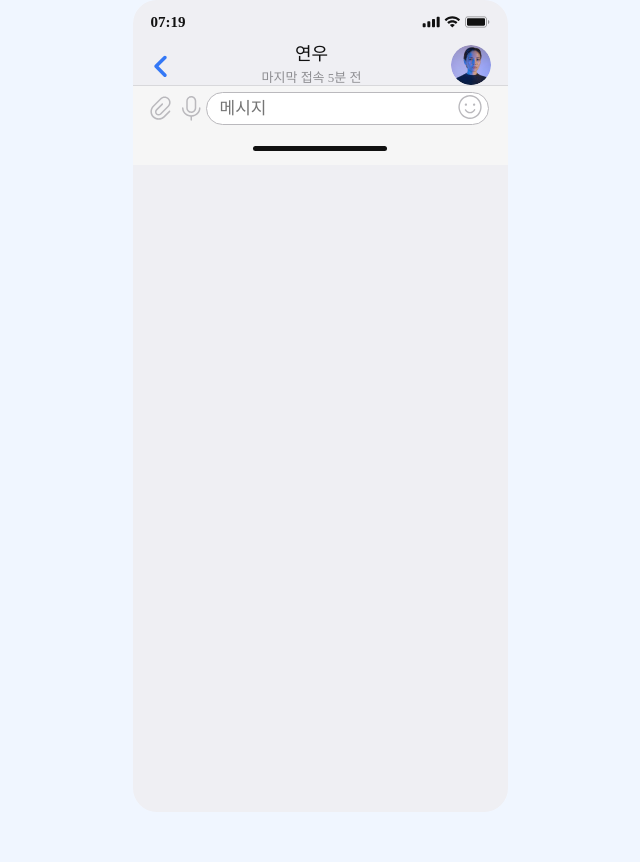
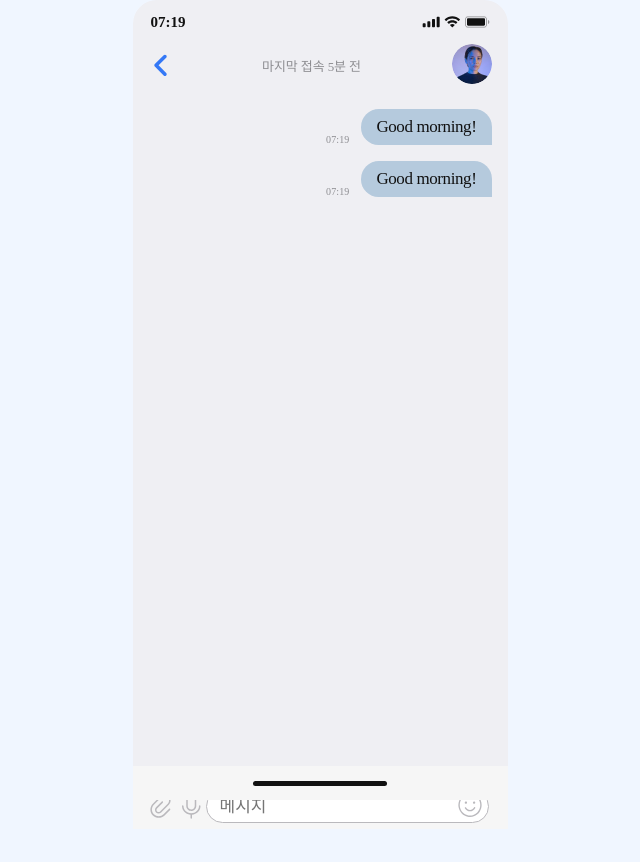
Before and after one commit to CEOS-Developers/react-messenger-19th, a React (Create React App) app: page / in a window 1280 px wide. Shown: the whole page, without its empty margins (320-960 px from the left). Before the commit the page ends 812 px from the top, so only its background shows below. Built offline with nearby package versions, Linux system fonts and the light colour scheme.

Commit message:
Feat : 초기 레이아웃 완성 및 mock data 등록

```diff
--- a/src/components/ChatRoom/ChatRoom.tsx
+++ b/src/components/ChatRoom/ChatRoom.tsx
@@ -6,8 +6,28 @@ import { ReactComponent as FileInputIcon } from "asset/icons/FileInputIcon.svg";
 import { ReactComponent as AudioIcon } from "asset/icons/AudioIcon.svg";
 import UserImg from "asset/images/User.png";
 import { ChangeEvent, FormEvent, useState } from "react";
+import { getCurrentTime } from "util/getCurrentTime";
+import mockData from "data/chatData.json";
+import { Chat, ChatData } from "types/ChatData";
+
 function ChatRoom() {
   const [inputValue, setInputValue] = useState("");
+
+  // 대화창 하나만 구현하는 거니, 첫 번째 채팅 데이터만 가져옴
+  const [chatData, setChatData] = useState<Chat>(mockData.chats[0]);
+
+  const { users, messages } = chatData;
+
+  // 현재 보내는 사람
+  const [currentSenderId, setCurrentSenderId] = useState("user1");
+
+  const toggleCurrentSenderId = () => {
+    setCurrentSenderId((prevId) =>
+      prevId === chatData.users[0].id
+        ? chatData.users[1].id
+        : chatData.users[0].id
+    );
+  };
 
   const handleChangeInputValue = (e: ChangeEvent<HTMLInputElement>) => {
     setInputValue(e.target.value);
@@ -25,13 +45,26 @@ function ChatRoom() {
             <LeftArrowIcon className="arrow_icon" alt="뒤로 가기 아이콘" />
           </button>
           <UserDetailInfo>
-            <p className="user_name">연우</p>
+            <h1 className="user_name">{}</h1>
             <p className="last_access">마지막 접속 5분 전</p>
           </UserDetailInfo>
           <UserProfileImg src={UserImg} />
         </ChatRoomHeader>
+        <ChatList>
+          <ChatWrapper>
+            <div className="time_wrapper">
+              <CurrentTime>{getCurrentTime()} </CurrentTime>
+            </div>
+            <ChatText>Good morning!</ChatText>
+          </ChatWrapper>
+          <ChatWrapper>
+            <div className="time_wrapper">
+              <CurrentTime>{getCurrentTime()} </CurrentTime>
+            </div>
+            <ChatText>Good morning!</ChatText>
+          </ChatWrapper>
+        </ChatList>
       </ChatRoomContainer>
-
       <ChatInputWrapper onSubmit={handleInputSubmit}>
         <button type="button">
           <FileInputIcon alt="파일 첨부 아이콘" />
@@ -55,8 +88,10 @@ function ChatRoom() {
 export default ChatRoom;
 
 const ChatRoomContainer = styled.div`
+  height: 74rem;
   ${flexColumn}
   padding: 0 1.6rem;
+  flex: 1;
 `;
 
 const ChatRoomHeader = styled.div`
@@ -91,6 +126,7 @@ const UserDetailInfo = styled.div`
   .last_access {
     color: var(--gray04);
     font-size: 1.3rem;
+    letter-spacing: -0.01rem;
   }
 `;
 
@@ -118,3 +154,43 @@ const ChatInputWrapper = styled.form`
     top: 0.6rem;
   }
 `;
+
+const ChatList = styled.div`
+  display: flex;
+  gap: 1.6rem;
+  flex-direction: column;
+  padding: 2.5rem 0;
+`;
+
+const ChatWrapper = styled.div`
+  display: flex;
+  gap: 1.2rem;
+  justify-content: flex-end;
+
+  .time_wrapper {
+    display: flex;
+  }
+`;
+
+const CurrentTime = styled.p`
+  display: flex;
+  align-items: flex-end;
+  color: var(--gray04);
+  font-size: 1rem;
+  letter-spacing: 0.01rem;
+`;
+
+const ChatText = styled.p`
+  display: flex;
+
+  padding: 0.7rem 1.5rem;
+  color: var(--black);
+  font-feature-settings:
+    "clig" off,
+    "liga" off;
+  border-radius: 1.8rem 1.8rem 0rem 1.75rem;
+  background: var(--blue03);
+  font-size: 1.7rem;
+  line-height: 2.2rem;
+  letter-spacing: -0.04rem;
+`;
--- a/src/components/Footer.tsx
+++ b/src/components/Footer.tsx
@@ -13,6 +13,10 @@ export default Footer;
 
 const FooterWrapper = styled.div`
   background-color: var(--gray01);
+  position: sticky;
+  right: 0;
+  left: 0;
+  bottom: 0;
   ${flexCenter}
   width: 100%;
   height: 3.4rem;
--- a/src/components/Layout.tsx
+++ b/src/components/Layout.tsx
@@ -16,6 +16,7 @@ function Layout() {
 export default Layout;
 
 const LayoutContainer = styled.div`
+  position: relative;
   width: 37.5rem;
   height: 81.2rem;
   margin: 0 auto;
--- /dev/null
+++ b/src/data/chatData.json
@@ -0,0 +1,33 @@
+{
+  "chats": [
+    {
+      "id": "chat1",
+      "users": [
+        {
+          "id": "user1",
+          "name": "연우",
+          "profileImage": "path_to_image/user1.png",
+          "lastAccess": "2024-03-29T11:56:00"
+        },
+        {
+          "id": "user2",
+          "name": "유담이",
+          "profileImage": "path_to_image/user2.png",
+          "lastAccess": "2024-03-29T11:54:00"
+        }
+      ],
+      "messages": [
+        {
+          "senderId": "user1",
+          "text": "Good morning!",
+          "createdAt": "2024-03-29T11:40:00"
+        },
+        {
+          "senderId": "user2",
+          "text": "지금 뭐하고있어?",
+          "createdAt": "2024-03-29T11:42:00"
+        }
+      ]
+    }
+  ]
+}
--- /dev/null
+++ b/src/types/ChatData.ts
@@ -0,0 +1,22 @@
+export interface ChatData {
+  chats: Chat[];
+}
+
+export interface Chat {
+  id: string;
+  users: User[];
+  messages: Message[];
+}
+
+interface User {
+  id: string;
+  name: string;
+  profileImage: string;
+  lastAccess: string;
+}
+
+interface Message {
+  senderId: string;
+  text: string;
+  createdAt: string;
+}
```
Also changed, not shown: src/asset/images/User1.jpeg (added).
